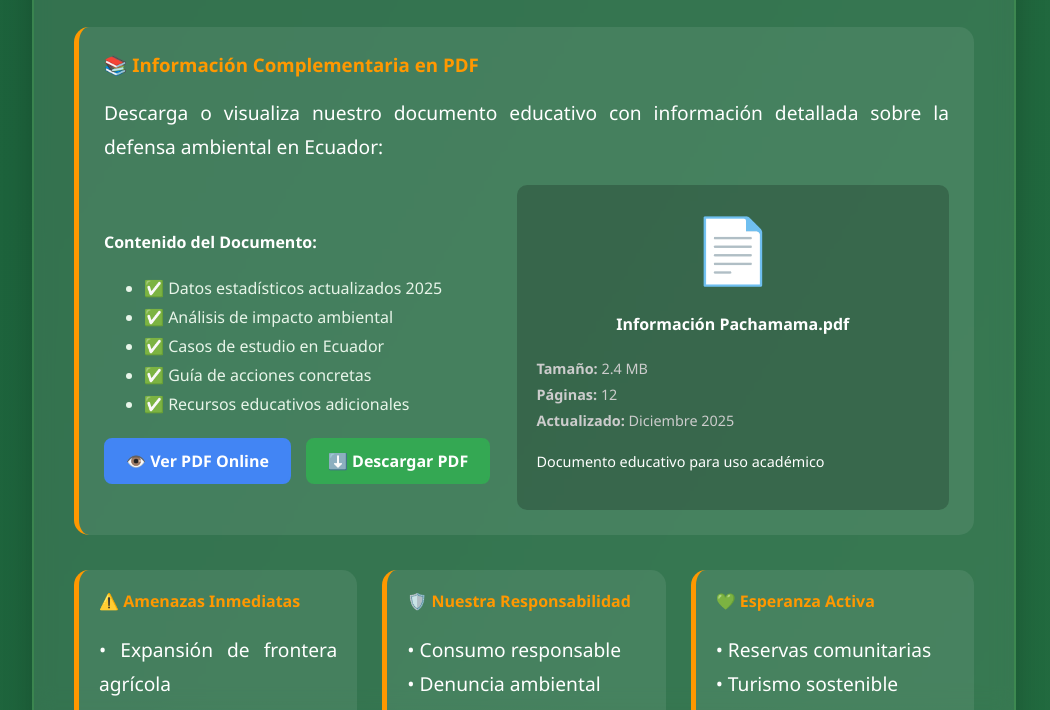
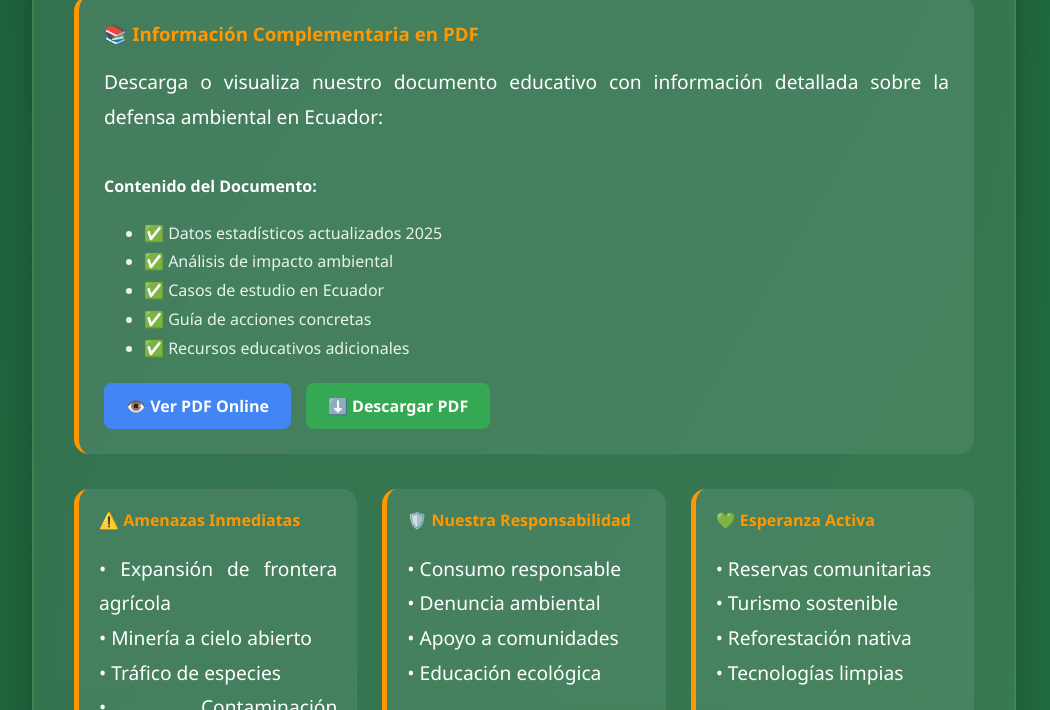
Before and after one commit to chacasaguay/misitio, a plain HTML site: page index.html in a window 1280 px wide. Shown: the part 2566-3276 px from the top of the page, without its empty margins (116-1166 px from the left). Drawn offline with Linux system fonts and the light colour scheme.

Commit message:
Add files via upload

```diff
--- a/index.html
+++ b/index.html
@@ -674,9 +674,8 @@
       <div class="info-clase">
         <div class="info-clase-contenido">
           <h4>📚 Trabajo de Clase</h4>
-          <p><strong>Asignatura:</strong> Desarrollo Web</p>
-          <p><strong>Estudiante:</strong> [Tu Nombre]</p>
-          <p><strong>Curso:</strong> Programación Web I</p>
+          <p><strong>Datos No Estructurados:</strong> Desarrollo Web</p>
+          <p><strong>Estudiante:</strong> Paola Chacasaguay</p>
           <p><strong>Año:</strong> 2025</p>
 
           <!-- ENLACES A APPS Y DATOS -->
@@ -796,18 +795,7 @@
           </div>
         </div>
 
-        <div class="pdf-preview">
-          <div class="pdf-icono">📄</div>
-          <h4>Información Pachamama.pdf</h4>
-          <p style="color: #ccc; font-size: 0.9rem;">
-            <strong>Tamaño:</strong> 2.4 MB<br>
-            <strong>Páginas:</strong> 12<br>
-            <strong>Actualizado:</strong> Diciembre 2025
-          </p>
-          <p style="margin-top: 15px; font-size: 0.9rem;">
-            Documento educativo para uso académico
-          </p>
-        </div>
+
       </div>
     </div>
 
```
